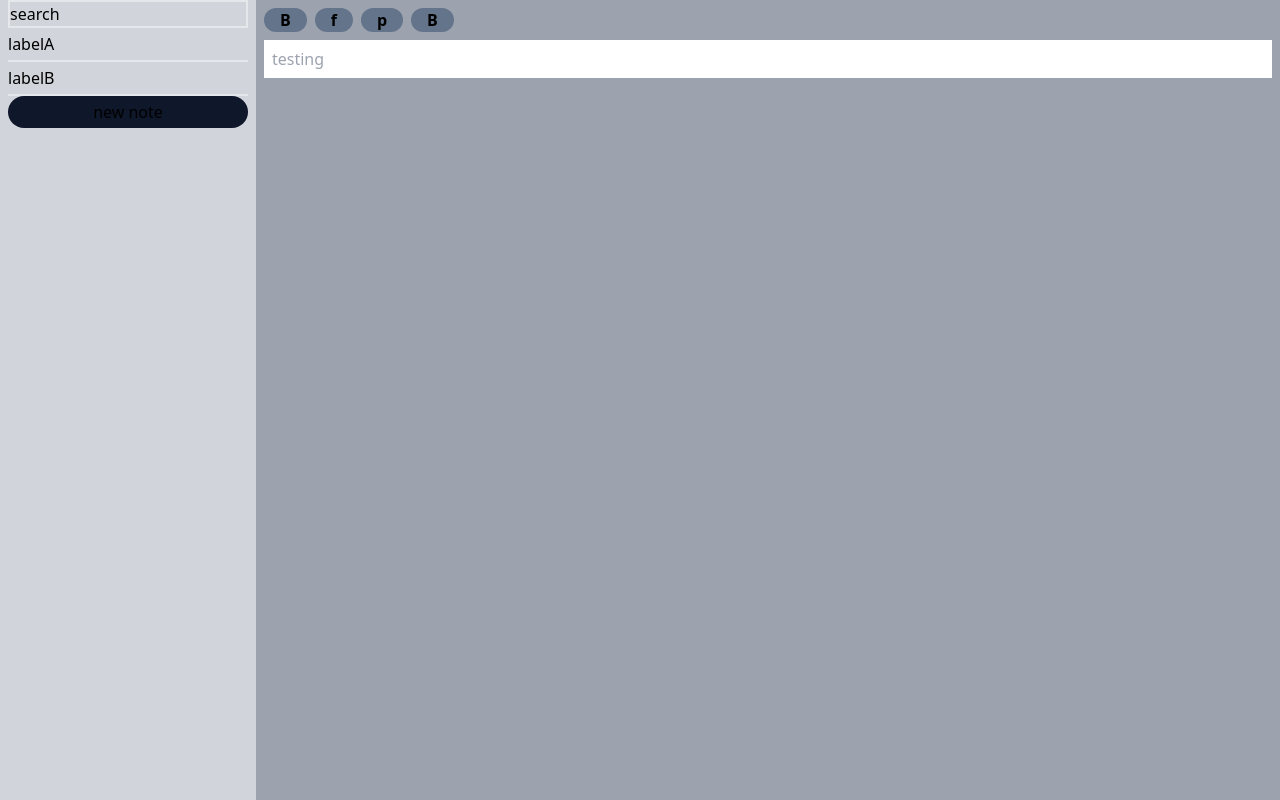
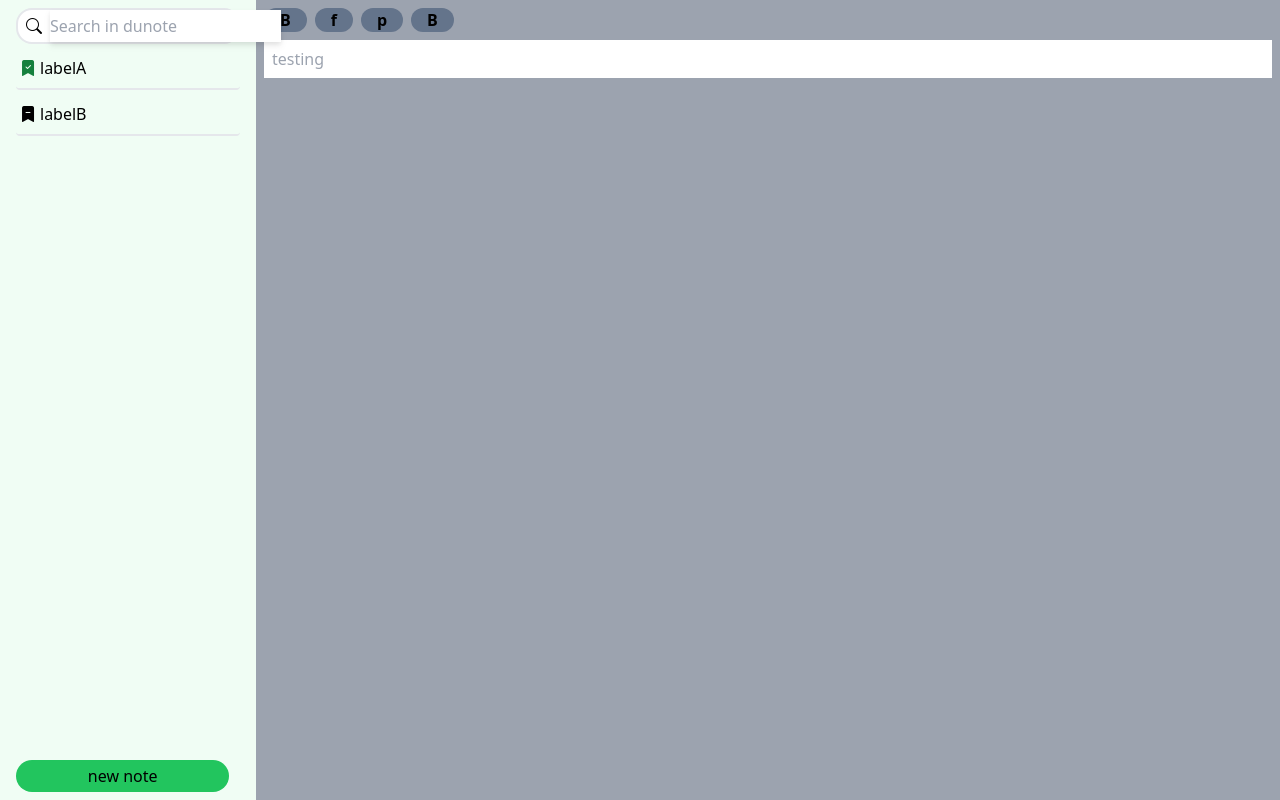
Before and after one commit to dannyho8888/dunote, a website: page src/index.html in a window 1280 px wide. Drawn offline with nearby package versions, Linux system fonts and the light colour scheme.

Commit message:
menu css

```diff
--- a/src/index.html
+++ b/src/index.html
@@ -9,13 +9,24 @@
 </head>
 <body class="grid grid-cols-5">
   <!-- menu -->
-  <div class="col-span-1 px-2 bg-gray-300 h-screen">
-    <div class="search w-full border-2">search</div>
-    <ul>
-      <li class="lable border-b-2 py-1">labelA</li>
-      <li class="label border-b-2 py-1">labelB</li>
-    </ul>
-    <div class=" bottom-0 py-1 text-center bg-slate-900 hover:text-slate-700 hover:bg-white rounded-full">new note</div>
+  <div class="col-span-1 px-4 bg-green-50 h-screen">
+
+    <div class="border-2 flex items-center rounded-2xl mt-2 bg-white">
+      <i class="bi bi-search px-2"></i>
+      <input type="search" role="combobox" placeholder="Search in dunote"
+      class="py-1 col-span-1 border-0 focus:outline-none drop-shadow-md">
+    </div>
+
+    <div class="mt-1 pl-1 flex items-center border-b-2 py-2 hover:bg-gray-300 rounded">
+      <i class="bi bi-bookmark-check-fill text-green-700 pr-1"></i>labelA
+    </div>
+
+    <div class="mt-1 pl-1 flex items-center border-b-2 py-2 hover:bg-gray-300 rounded">
+      <i class="bi bi-bookmark-dash-fill pr-1"></i>labelB
+    </div>
+    <div class="absolute w-1/6 bottom-2 py-1 text-center bg-green-500 duration-300 transition-all
+      cursor-pointer hover:bg-green-600 rounded-full">new note
+    </div>
   </div>
 
   <!--  text -->
@@ -27,7 +38,6 @@
       <div class="font-bold rounded-full bg-slate-500 px-4">p</div>
       <div class="font-bold rounded-full bg-slate-500 px-4">B</div>
     </div>
-
     <div class="m-2">
       <input
         type="text"
```
Also changed, not shown: dist/output.css.
